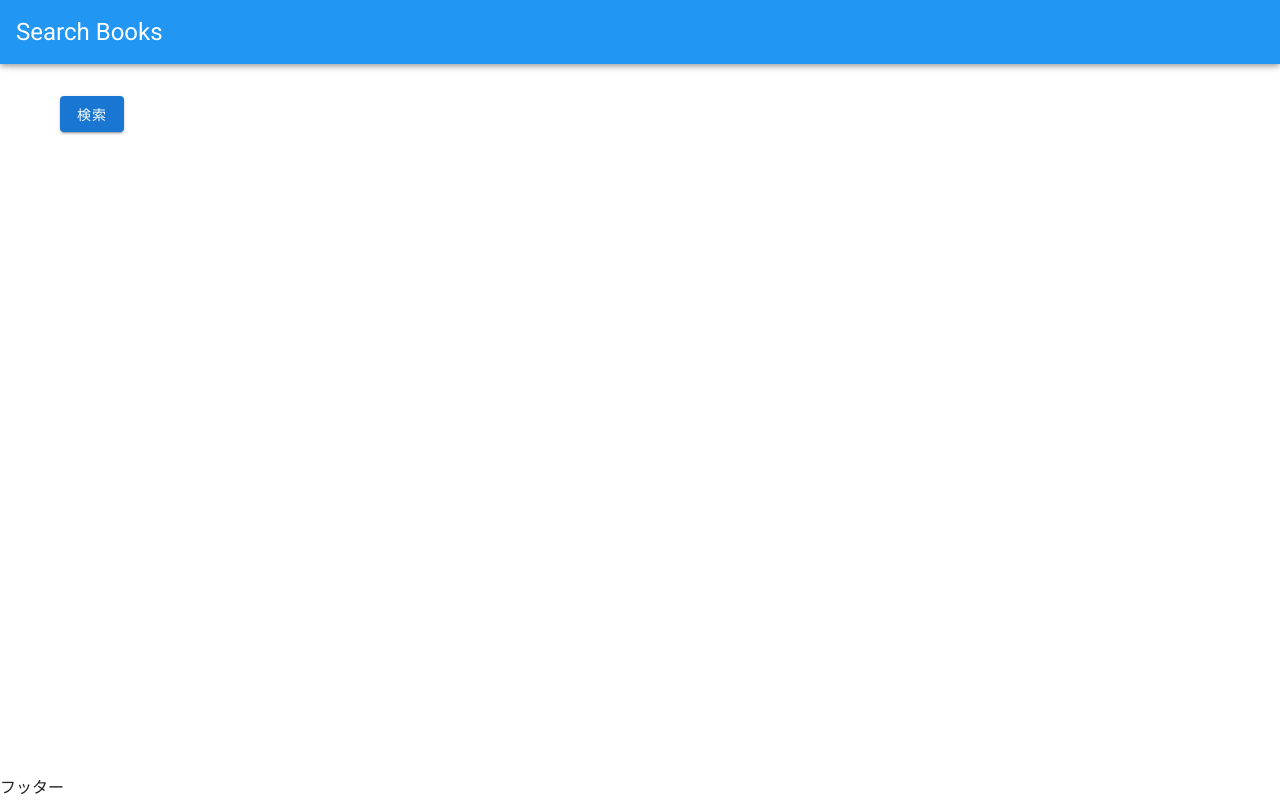
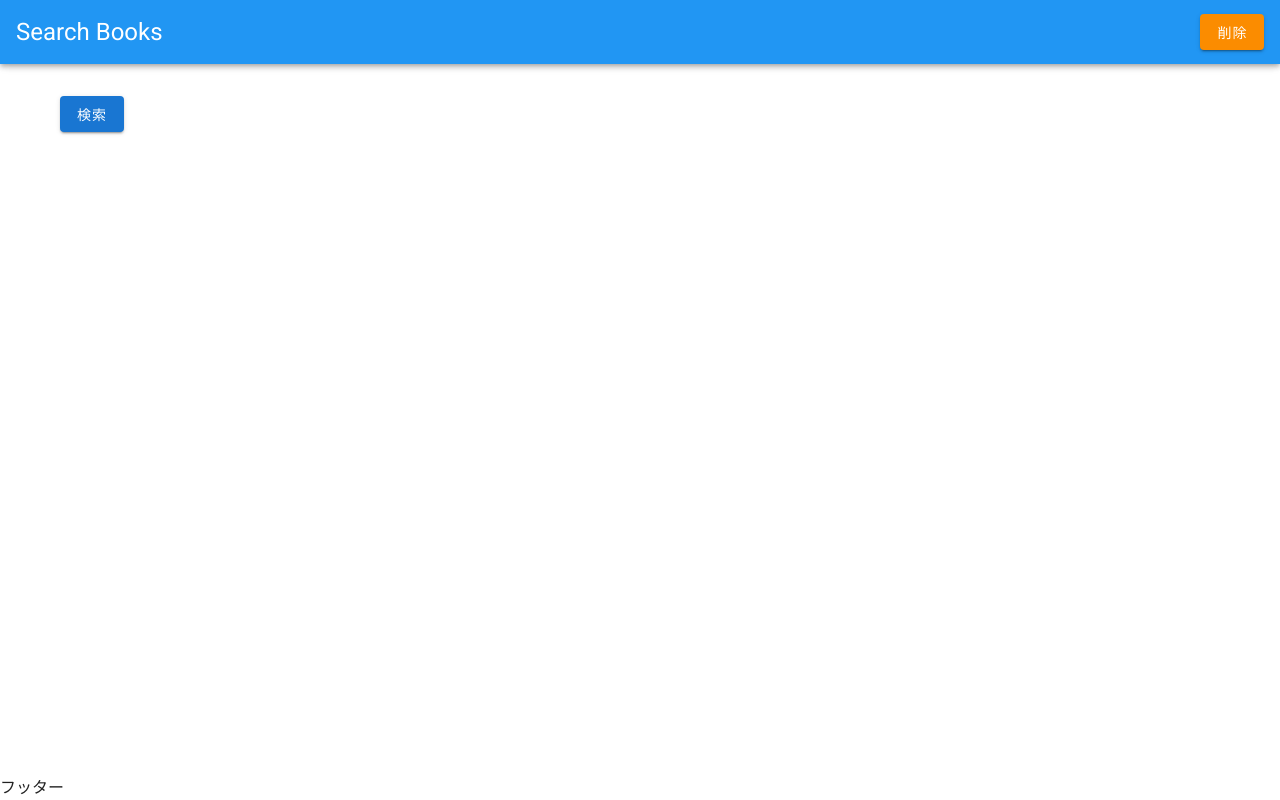
Before and after one commit to KawataniShinya/search-book-vue, a Vue app in the folder bookapp/: page / in a window 1280 px wide. Built offline with nearby package versions, Linux system fonts and the light colour scheme.

Commit message:
add button to delete local strage

```diff
--- a/bookapp/src/App.vue
+++ b/bookapp/src/App.vue
@@ -1,6 +1,8 @@
 <template>
   <v-app>
-    <Header />
+    <Header
+      @delete-local-strage="deleteLocalStrage"
+    />
     <v-main>
       <v-container class="mt-5">
         <router-view :books="books" @add-book-list="addBook" @update-book-info="updateBookInfo"/>
@@ -72,6 +74,15 @@ export default {
     },
     goToEditPage(id) {
       this.$router.push(`/edit/${id}`);
+    },
+    deleteLocalStrage() {
+      const isDeleted = 'LocalStrageのデータを削除しますがよろしいですか？'
+      if(window.confirm(isDeleted)) {
+        localStorage.setItem(STORAGE_KEY, '');
+        localStorage.removeItem(STORAGE_KEY);
+        this.books = [];
+        window.location.reload();
+      }
     }
   }
 };
--- a/bookapp/src/global/Header.vue
+++ b/bookapp/src/global/Header.vue
@@ -3,12 +3,23 @@
     <v-app-bar app color="info" dark>
       <div class="text-h5">Search Books</div>
       <v-spacer></v-spacer>
+      <v-btn
+        color="warning"
+        @click="deleteLocalStrage"
+      >削除</v-btn>
     </v-app-bar>
   </div>
 </template>
 
 <script>
-export default {};
+export default {
+  name: 'Header',
+  methods: {
+    deleteLocalStrage() {
+      this.$emit('delete-local-strage');
+    }
+  }
+};
 </script>
 
 <style>
```
